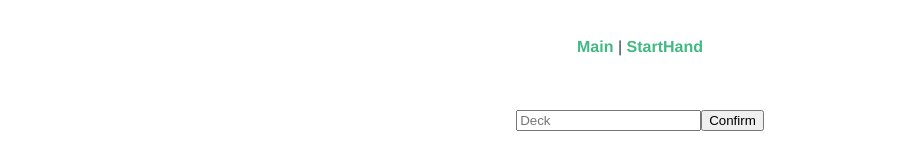
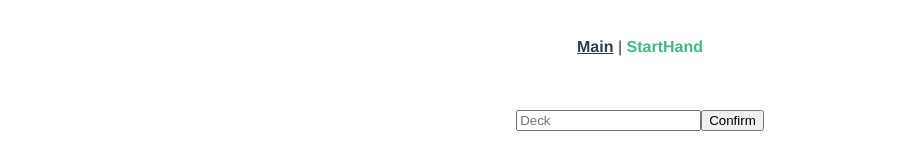
Before and after one commit to TimL135/deckBuildHelper2.0, a Vue app: page / in a window 1280 px wide. Shown: the top 147 px of the page, without its empty margins (0-912 px from the left). Built offline with nearby package versions, Linux system fonts and the light colour scheme.

Commit message:
fix link

```diff
--- a/src/App.vue
+++ b/src/App.vue
@@ -6,7 +6,7 @@
     crossorigin="anonymous"
   />
  <div id="nav">
-    <router-link to=/Main>Main</router-link> |
+    <router-link to=/>Main</router-link> |
     <router-link to=/StartHand>StartHand</router-link>
   </div>
 
@@ -20,7 +20,7 @@
   -moz-osx-font-smoothing: grayscale;
   text-align: center;
   color: #2c3e50;
-  margin-top:0px ;
+  margin-top: 0px;
 }
 
 #nav {
@@ -35,5 +35,4 @@
     }
   }
 }
-
 </style>
```
